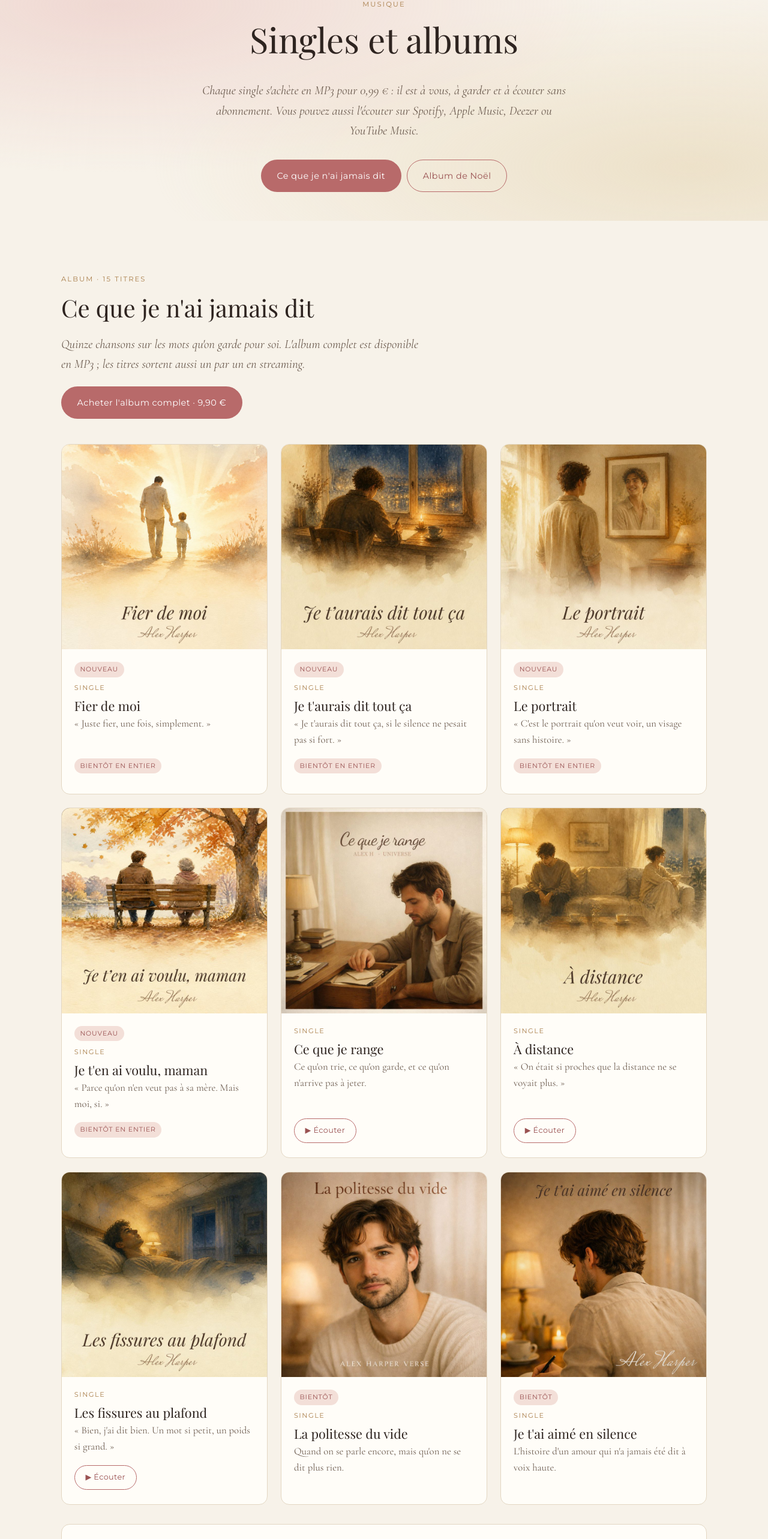
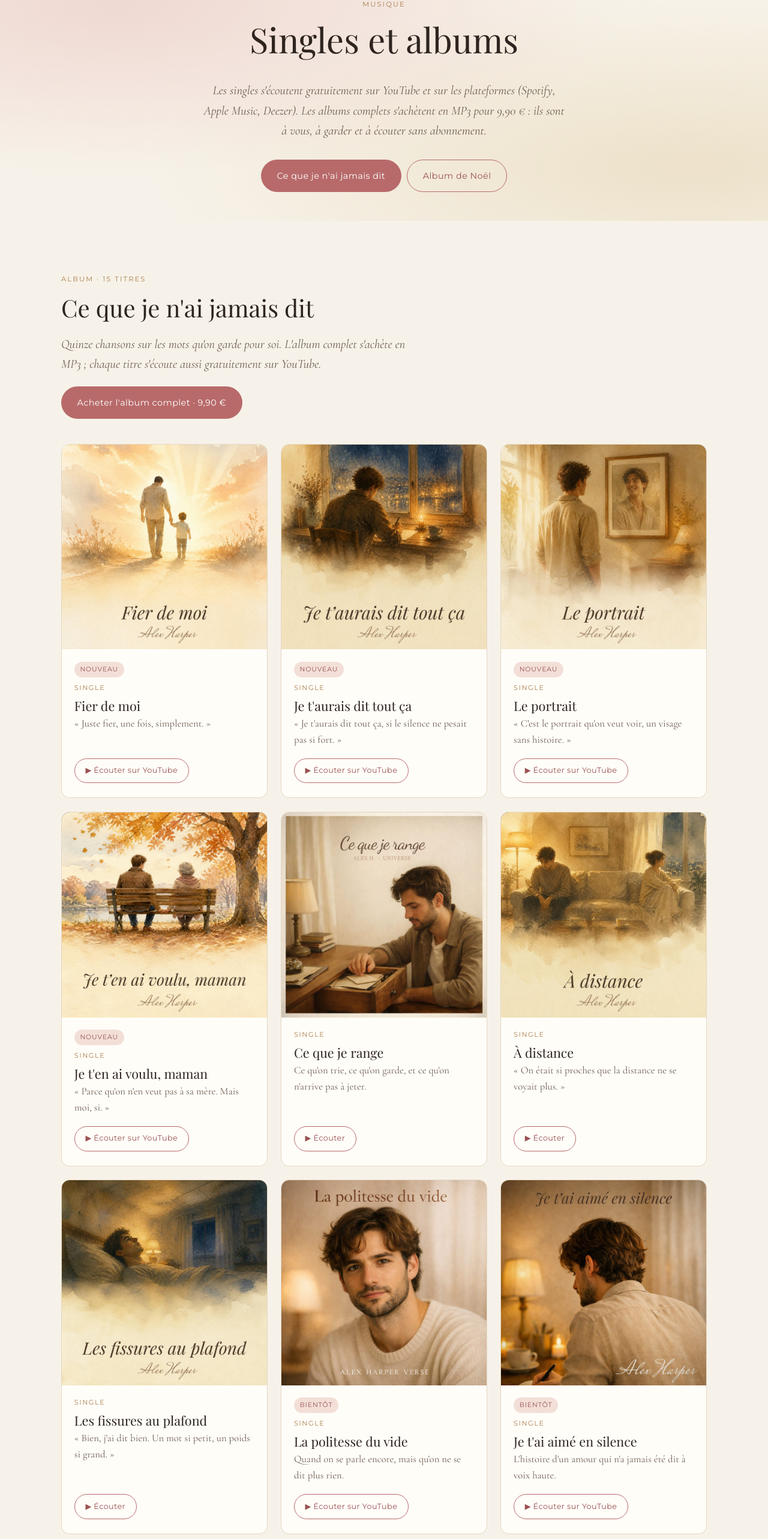
Before and after one commit to acwebcreation/AlexH, a plain HTML site: page musique.html in a window 1280 px wide. Shown: the part 155-2720 px from the top of the page at 60% size. Drawn offline with nearby package versions, Linux system fonts and the light colour scheme; no server answers; a web font is replaced by a local one.

Commit message:
Add files via upload

```diff
--- a/musique.html
+++ b/musique.html
@@ -39,7 +39,7 @@
   <div class="conteneur">
     <span class="surtitre">Musique</span>
     <h1>Singles et albums</h1>
-    <p class="chapeau">Chaque single s'achète en MP3 pour 0,99 € : il est à vous, à garder et à écouter sans abonnement. Vous pouvez aussi l'écouter sur Spotify, Apple Music, Deezer ou YouTube Music.</p>
+    <p class="chapeau">Les singles s'écoutent gratuitement sur YouTube et sur les plateformes (Spotify, Apple Music, Deezer). Les albums complets s'achètent en MP3 pour 9,90 € : ils sont à vous, à garder et à écouter sans abonnement.</p>
     <div class="groupe-btn">
       <a class="btn btn-plein" href="#ce-que-je-nai-jamais-dit">Ce que je n'ai jamais dit</a>
       <a class="btn btn-contour" href="#noel">Album de Noël</a>
@@ -52,7 +52,7 @@
     <div class="entete-section">
       <span class="surtitre">Album · 15 titres</span>
       <h2>Ce que je n'ai jamais dit</h2>
-      <p class="chapeau">Quinze chansons sur les mots qu'on garde pour soi. L'album complet est disponible en MP3 ; les titres sortent aussi un par un en streaming.</p>
+      <p class="chapeau">Quinze chansons sur les mots qu'on garde pour soi. L'album complet s'achète en MP3 ; chaque titre s'écoute aussi gratuitement sur YouTube.</p>
       <div class="groupe-btn"><a class="btn btn-plein" href="https://payhip.com/b/OJjd1" target="_blank" rel="noopener">Acheter l'album complet · 9,90 €</a></div>
     </div>
     <div class="grille-produits">
@@ -63,8 +63,7 @@
           <h3>Fier de moi</h3>
           <p>« Juste fier, une fois, simplement. »</p>
           <audio class="extrait-lecteur" controls preload="none" src="audio/fier-de-moi.mp3"></audio>
-          <!-- LIEN À RENSEIGNER : DistroKid HyperFollow (remplace « Bientôt en entier » par le bouton ▶ Écouter) -->
-          <div class="groupe-btn"><span class="badge">Bientôt en entier</span></div>
+          <div class="groupe-btn"><a class="btn btn-contour btn-petit" href="https://www.youtube.com/@AlexH.Universe" target="_blank" rel="noopener">▶ Écouter sur YouTube</a></div>
         </div>
       </article>
       <article class="produit apparait">
@@ -74,8 +73,7 @@
           <h3>Je t'aurais dit tout ça</h3>
           <p>« Je t'aurais dit tout ça, si le silence ne pesait pas si fort. »</p>
           <audio class="extrait-lecteur" controls preload="none" src="audio/je-taurais-dit-tout-ca.mp3"></audio>
-          <!-- LIEN À RENSEIGNER : DistroKid HyperFollow (remplace « Bientôt en entier » par le bouton ▶ Écouter) -->
-          <div class="groupe-btn"><span class="badge">Bientôt en entier</span></div>
+          <div class="groupe-btn"><a class="btn btn-contour btn-petit" href="https://www.youtube.com/@AlexH.Universe" target="_blank" rel="noopener">▶ Écouter sur YouTube</a></div>
         </div>
       </article>
       <article class="produit apparait">
@@ -85,8 +83,7 @@
           <h3>Le portrait</h3>
           <p>« C'est le portrait qu'on veut voir, un visage sans histoire. »</p>
           <audio class="extrait-lecteur" controls preload="none" src="audio/le-portrait.mp3"></audio>
-          <!-- LIEN À RENSEIGNER : DistroKid HyperFollow (remplace « Bientôt en entier » par le bouton ▶ Écouter) -->
-          <div class="groupe-btn"><span class="badge">Bientôt en entier</span></div>
+          <div class="groupe-btn"><a class="btn btn-contour btn-petit" href="https://www.youtube.com/@AlexH.Universe" target="_blank" rel="noopener">▶ Écouter sur YouTube</a></div>
         </div>
       </article>
       <article class="produit apparait">
@@ -96,8 +93,7 @@
           <h3>Je t'en ai voulu, maman</h3>
           <p>« Parce qu'on n'en veut pas à sa mère. Mais moi, si. »</p>
           <audio class="extrait-lecteur" controls preload="none" src="audio/je-ten-ai-voulu-maman.mp3"></audio>
-          <!-- LIEN À RENSEIGNER : DistroKid HyperFollow (remplace « Bientôt en entier » par le bouton ▶ Écouter) -->
-          <div class="groupe-btn"><span class="badge">Bientôt en entier</span></div>
+          <div class="groupe-btn"><a class="btn btn-contour btn-petit" href="https://www.youtube.com/@AlexH.Universe" target="_blank" rel="noopener">▶ Écouter sur YouTube</a></div>
         </div>
       </article>
       <article class="produit apparait">
@@ -137,8 +133,7 @@
           <h3>La politesse du vide</h3>
           <p>Quand on se parle encore, mais qu'on ne se dit plus rien.</p>
           <audio class="extrait-lecteur" controls preload="none" src="audio/la-politesse-du-vide.mp3"></audio>
-          <!-- LIEN À RENSEIGNER : lien DistroKid HyperFollow -->
-
+          <div class="groupe-btn"><a class="btn btn-contour btn-petit" href="https://www.youtube.com/@AlexH.Universe" target="_blank" rel="noopener">▶ Écouter sur YouTube</a></div>
         </div>
       </article>
       <article class="produit apparait">
@@ -148,8 +143,7 @@
           <h3>Je t'ai aimé en silence</h3>
           <p>L'histoire d'un amour qui n'a jamais été dit à voix haute.</p>
           <audio class="extrait-lecteur" controls preload="none" src="audio/je-tai-aime-en-silence.mp3"></audio>
-          <!-- LIEN À RENSEIGNER : lien DistroKid HyperFollow -->
-
+          <div class="groupe-btn"><a class="btn btn-contour btn-petit" href="https://www.youtube.com/@AlexH.Universe" target="_blank" rel="noopener">▶ Écouter sur YouTube</a></div>
         </div>
       </article>
     </div>
@@ -173,7 +167,7 @@
           <span class="type">Album de Noël · 10 titres</span>
           <h3>Joyeux Noël quand même</h3>
           <p>Un album de Noël tendre et un peu mélancolique : la famille, les amoureux, une chaise vide à table, une rupture en décembre, et de quoi se remonter le moral quand même.</p>
-          <p>En attendant la sortie, l'album s'écoute en entier sur YouTube.</p>
+          <p>À sa sortie, l'album complet sera disponible en MP3 pour 9,90 €. En attendant, il s'écoute en entier sur YouTube.</p>
           <div class="groupe-btn">
             <a class="btn btn-plein btn-petit" href="https://www.youtube.com/playlist?list=PLQJ8Ajf64fVc" target="_blank" rel="noopener">▶ Écouter sur YouTube</a>
           </div>
```
Also changed, not shown: index.html (+2 -2 lines).
